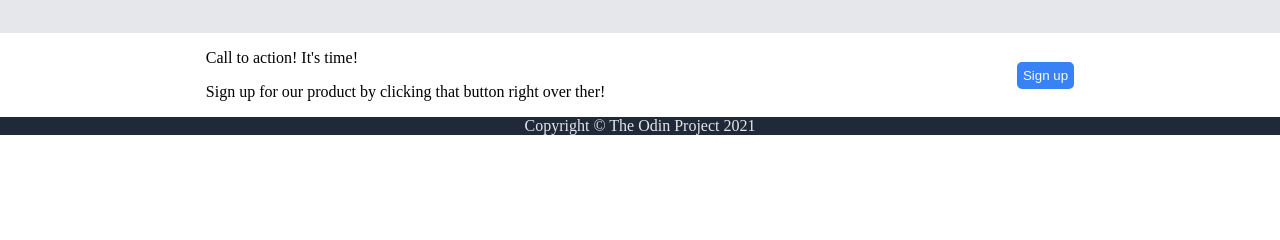
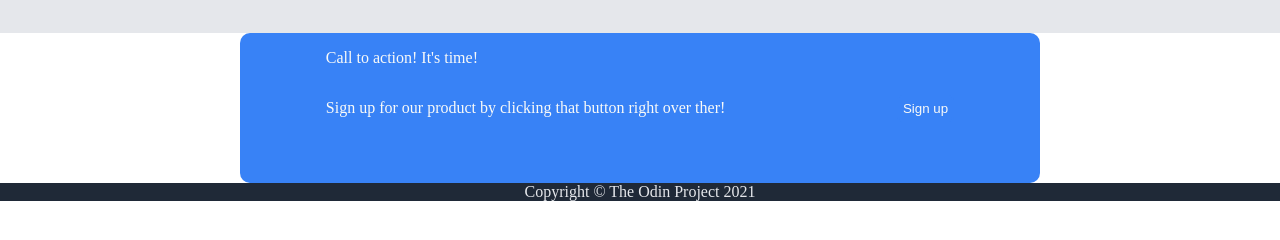
Before and after one commit to Skywingy/Landing-Page-exercise, a plain HTML site: page index.html in a window 1280 px wide. Shown: the part 508-748 px from the top of the page. Drawn offline with Linux system fonts and the light colour scheme.

Commit message:
Changed some of the little things

```diff
--- a/style.css
+++ b/style.css
@@ -48,15 +48,39 @@ text-align: center;
     flex-direction: row;
     justify-content: center;
 }
+.container4 {
+    display: flex;
+    justify-content: center;
+
+}
+
+
 .end-part {
 display: flex;
 flex-direction: row;
 justify-content: space-around;
+box-sizing: content-box;
+    width: 800px;
+    height: 150px;
+    background-color: #3882F6;
+    border-radius: 10px;
+    color: #f9faf8;
+
 }
 
 .righty {
     display: flex;
     align-items: center;
+}
+
+.lefty {
+    display: flex;
+    flex-direction: column;
+    align-content: center;
+}
+
+.signup {
+    margin: 0;
 }
 
 footer {
```
